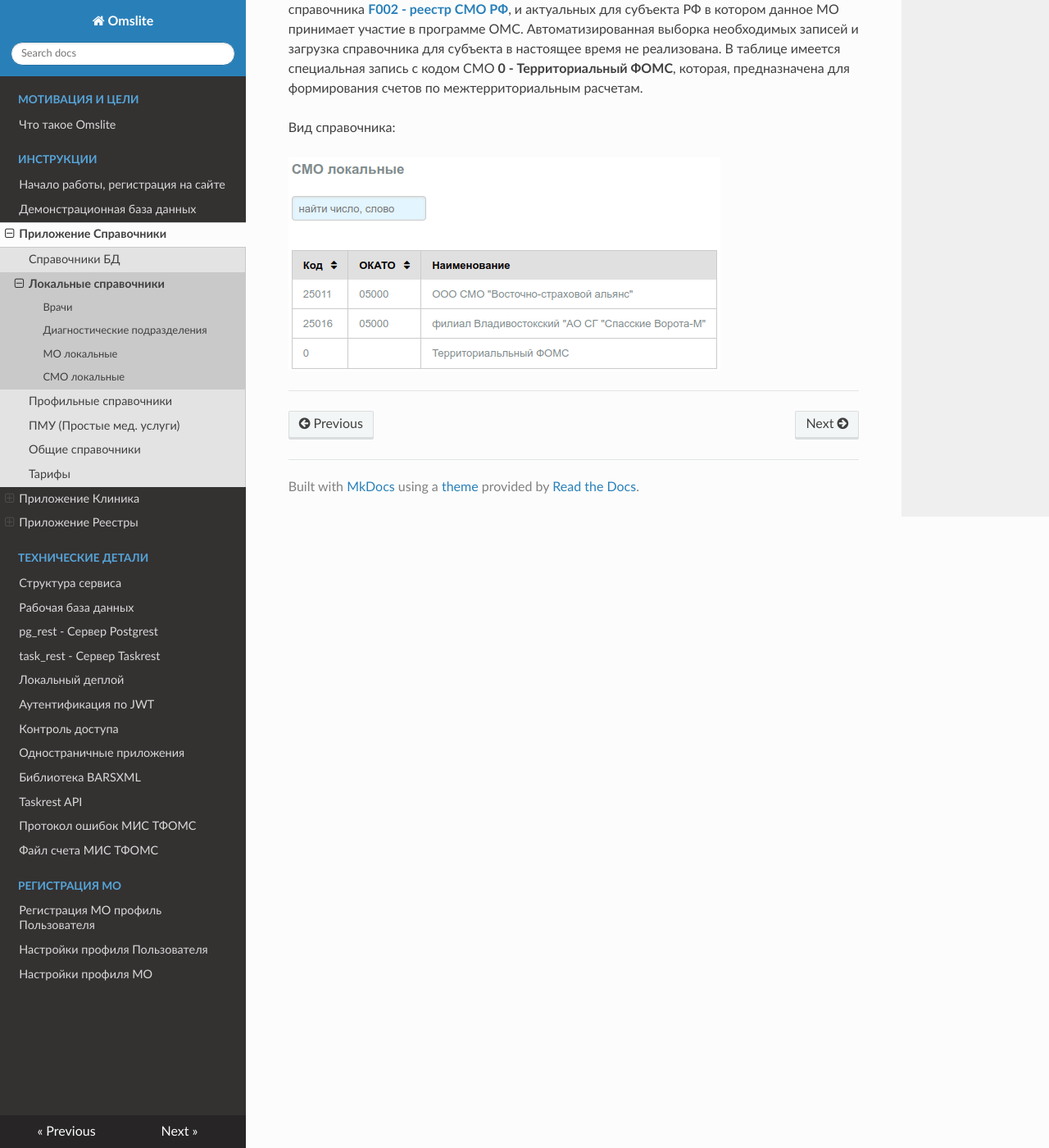
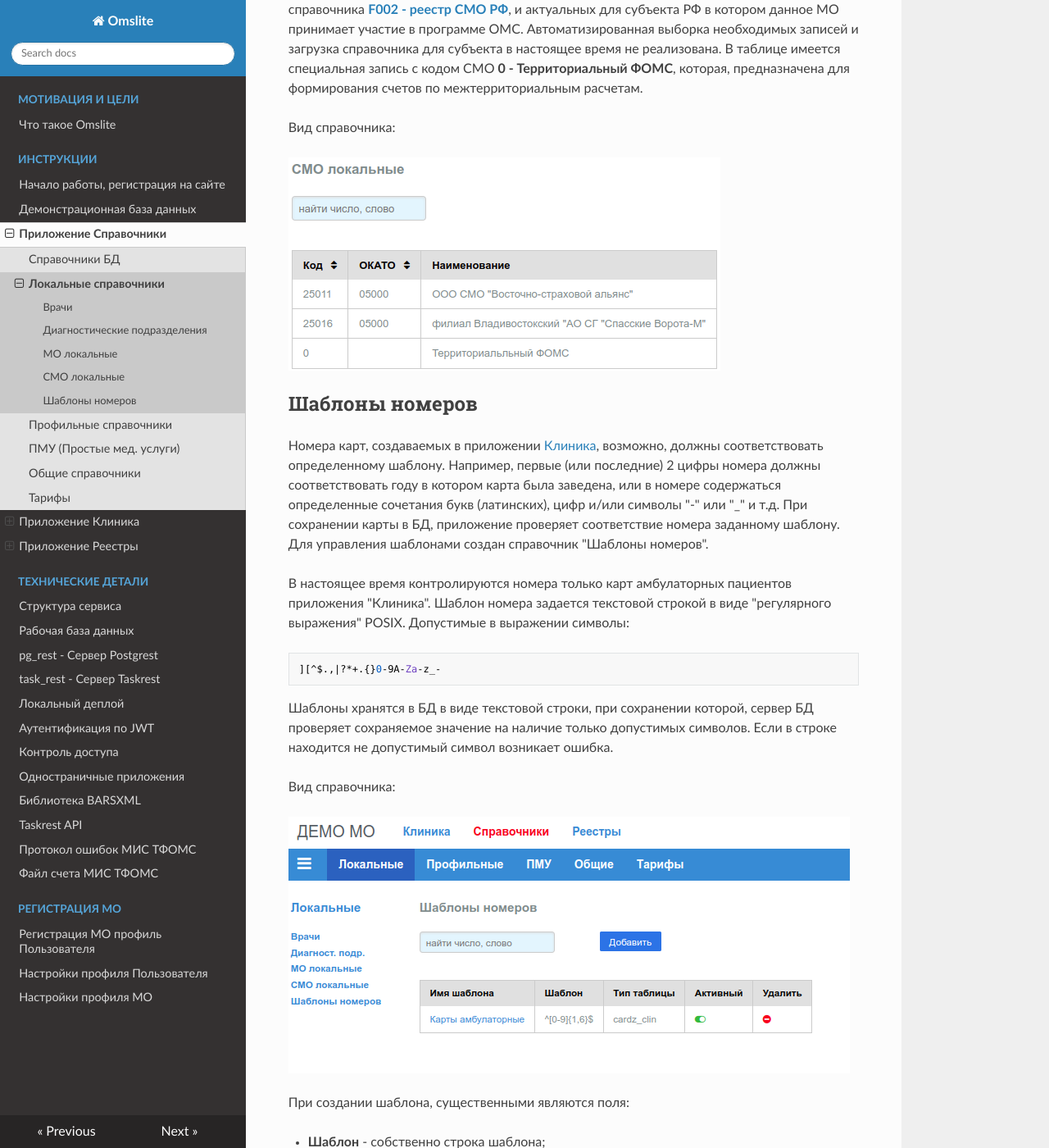
Before and after one commit to SLikhachev/zerodocs, an MkDocs documentation site: the page built from docs/user/sprav/local.md, in a window 1280 px wide and 1400 px high, scrolled down 1704 px. Shown: the whole window at 82% size. Built offline with MkDocs 1.6.1, drawn with Linux system fonts in a browser that asks for light colours; nearby versions of some CDN libraries; some of the changed text lies outside the part shown.

Commit message:
templates numbers added

```diff
--- a/docs/user/sprav/local.md
+++ b/docs/user/sprav/local.md
@@ -41,14 +41,60 @@
 ## СМО локальные
 
 Справочник формируется путем загрузки в таблицу сведений выбранных из федерального
-справочника [**F002 - реестр СМО РФ**](http://nsi.ffoms.ru), и актуальных для субъекта РФ в котором данное
-МО принимает участие в программе ОМС. Автоматизированная выборка необходимых записей
-и загрузка справочника для субъекта в настоящее время не реализована.
-В таблице имеется специальная запись с кодом СМО **0 - Территориальный ФОМС**, которая,
-предназначена для формирования счетов по межтерриториальным расчетам.
+справочника [**F002 - реестр СМО РФ**](http://nsi.ffoms.ru), и актуальных для субъекта РФ в котором данное МО принимает участие в программе ОМС. Автоматизированная выборка
+необходимых записей и загрузка справочника для субъекта в настоящее время не реализована.
+В таблице имеется специальная запись с кодом СМО **0 - Территориальный ФОМС**,
+которая, предназначена для формирования счетов по межтерриториальным расчетам.
 
 Вид справочника:
 
 ![Справочник "СМО локальные"](./images/smo_local.png)
 
+## Шаблоны номеров
+
+Номера карт, создаваемых в приложении [Клиника](../clinic/cards_edit.md), возможно,
+должны соответствовать определенному шаблону. Например, первые (или последние) 2 цифры
+номера должны соответствовать году в котором карта была заведена, или в номере содержаться
+определенные сочетания букв (латинских), цифр и/или символы "-" или "_" и т.д.
+При сохранении карты в БД, приложение проверяет соответствие номера заданному шаблону.
+Для управления шаблонами создан справочник "Шаблоны номеров".
+
+В настоящее время контролируются номера только карт амбулаторных пациентов приложения
+"Клиника". Шаблон номера задается текстовой строкой в виде "регулярного выражения"
+POSIX. Допустимые в выражении символы:
+
+    ][^$.,|?*+.{}0-9A-Za-z_-
+
+Шаблоны хранятся в БД в виде текстовой строки, при сохранении которой, сервер БД проверяет
+сохраняемое значение на наличие только допустимых символов. Если в строке находится
+не допустимый символ возникает ошибка.
+
+Вид справочника:
+
+![Справочник "Шаблоны номеров"](./images/tmpl_nums.png)
+
+При создании шаблона, существенными являются поля:
+
+- **Шаблон** - собственно строка шаблона;
+- **Тип таблицы** - в настоящее время необходимо указывать только 'cardz_clin';
+- **Активный** - если шаблон не активный он не участвует в выборке шаблонов из таблицы.
+
+Как указано выше, если поле "Тип таблицы" отличается от значения **'cardz_clin'**, то
+этот шаблон не будет применятся к номеру карты.
+
+Используется следующий алгоритм выбора шаблона:
+
+1. Из таблицы выбирается **первый** активный шаблон с типом **cardz_clin**
+2. Если такой шаблон не найден (шаблон вообще не задан, или нет подходящего),
+то устанавливается шаблон по умолчанию.
+
+По умолчанию используется следующий шаблон:
+
+    /^[0-9]{1,7}$/
+
+то есть, последовательность любых цифр, длина последовательности от 1 до 7 символов,
+например:
+
+    минимальная длина - 3, максимальная - 1234560
+
 ---
```
Also changed, not shown: docs/user/clinic/cards_edit.md (+1 -1 lines), docs/user/sprav/images/tmpl_nums.png (added).
